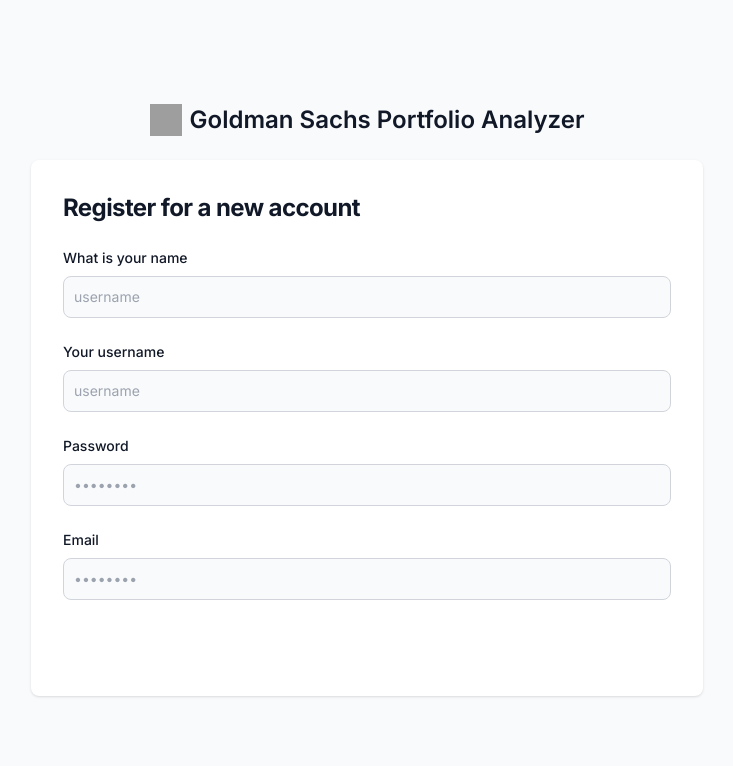
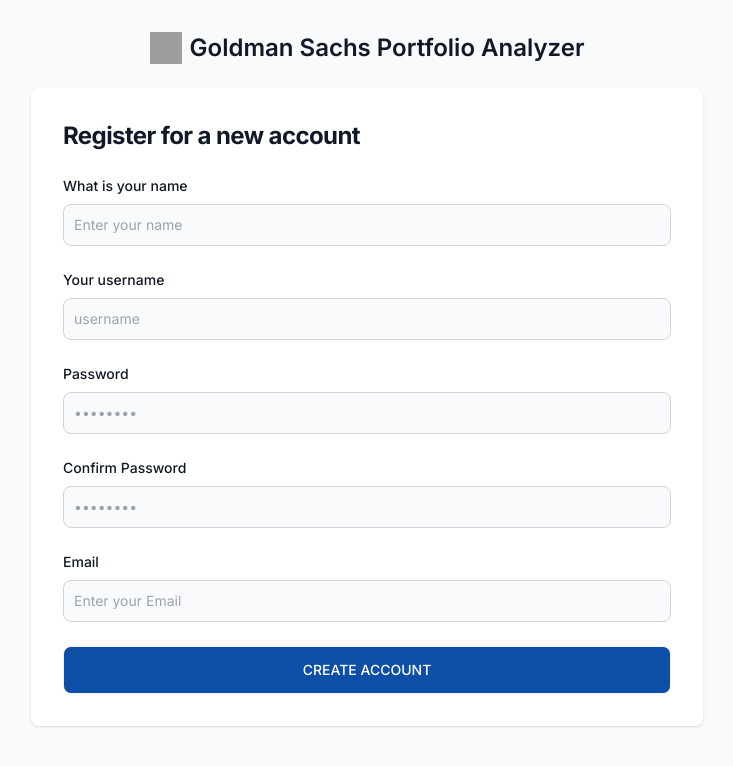
Before and after one commit to quinncheong/goldman-sachs-portfolio-manager, a Next.js app in the folder frontend/: page /register in a window 1280 px wide. Shown: the top 766 px of the page, without its empty margins (273-1006 px from the left). Built offline with nearby package versions, Linux system fonts and the light colour scheme; grey boxes are pictures that could not be loaded; what cookies-next would draw is missing.

Commit message:
Implement register on FE

```diff
--- a/frontend/src/api/authentication.js
+++ b/frontend/src/api/authentication.js
@@ -16,9 +16,10 @@ const axiosAuthInstance = axios.create({
 });
 
 export const useRegister = () => {
-  const { data, isLoading, isSuccess, isError, error, mutate } = useMutation({
-    mutationFn: (data) => register(data),
-  });
+  const { data, isLoading, isSuccess, isError, error, mutateAsync } =
+    useMutation({
+      mutationFn: (data) => register(data),
+    });
 
   return {
     data,
@@ -26,7 +27,7 @@ export const useRegister = () => {
     isSuccess,
     isError,
     error,
-    mutate,
+    mutateAsync,
   };
 };
 
--- a/frontend/src/app/(not-authenticated)/register/page.jsx
+++ b/frontend/src/app/(not-authenticated)/register/page.jsx
@@ -9,25 +9,68 @@ import { useCreateAccessLog } from "@/api/user";
 
 export default function Register() {
   const router = useRouter();
+
   const [name, setName] = useState("");
   const [username, setUsername] = useState("");
   const [password, setPassword] = useState("");
+  const [confirmPassword, setConfirmPassword] = useState("");
   const [email, setEmail] = useState("");
 
   const [errors, setErrors] = useState([]);
+  const [passwordErrors, setPasswordErrors] = useState([]);
+  const [confirmPasswordErrors, setConfirmPasswordErrors] = useState([]);
+  const [emailErrors, setEmailErrors] = useState([]);
 
   const { accessLogError, addAccessLog } = useCreateAccessLog();
-  const { data, isLoading, mutate } = useRegister();
-
-  //   useEffect(() => {
-  //     validateForm();
-  //     function validateForm() {}
-  //   }, [name, username, password, email]);
+  const { data, isLoading, mutateAsync } = useRegister();
 
   const handleRegisterUser = async (e) => {
     e.preventDefault();
+
+    if (
+      passwordErrors.length > 0 ||
+      confirmPasswordErrors.length > 0 ||
+      emailErrors.length > 0
+    ) {
+      return;
+    }
+
+    if (
+      password.length === 0 ||
+      confirmPassword.length === 0 ||
+      email.length === 0 ||
+      name.length === 0
+    ) {
+      return;
+    }
+
+    let newUser = {
+      name,
+      username,
+      password,
+      email,
+    };
+
+    await mutateAsync(newUser);
+    console.log(data);
+    if (!data?.token) {
+      alert("there was an error");
+      return;
+    }
+    if (data.token === 403) {
+      alert("Wrong username or password.");
+    } else {
+      await setCookie("token", data.token);
+      await addAccessLog("REGISTER");
+      router.push("/dashboard");
+    }
+  };
+
+  //   Todo make a call to the server and check if the username is already present
+  const validateUsername = (e) => {};
+
+  const validatePassword = async (e) => {
     let errors = [];
-
     if (password.length < 8 || password.length > 25) {
       errors.push("Password must be between 8 - 25 characters");
     }
@@ -50,24 +93,33 @@ export default function Register() {
       errors.push("Password must contain at least 1 symbol");
     }
 
-    if (errors.length > 0) {
-      setErrors(errors);
-      return;
+    setPasswordErrors(errors);
+
+    return errors;
+  };
+
+  const validateConfirmPassword = (e) => {
+    let errors = [];
+
+    if (password !== confirmPassword) {
+      errors.push("Passwords do not match!");
     }
 
-    // let token = await mutate();
-    // if (token === 403) {
-    //   alert("Wrong username or password.");
-    // } else {
-    //   await setCookie("token", token);
-    //   await addAccessLog("LOGIN");
-    //   router.push("/dashboard");
-    // }
+    setConfirmPasswordErrors(errors);
+    return errors;
+  };
+
+  const validateEmail = (e) => {
+    let errors = [];
+    if (!/^[\w-\.]+@([\w-]+\.)+[\w-]{2,4}$/.test(email)) {
+      errors.push("Email is invalid!");
+    }
+    setEmailErrors(errors);
   };
 
   return (
-    <section className="bg-gray-50 dark:bg-gray-900">
-      <div className="flex flex-col items-center justify-center px-6 py-8 mx-auto md:h-screen lg:py-0">
+    <section style={{ height: 1700 }} className="bg-gray-50 dark:bg-gray-900">
+      <div className="flex flex-col items-center justify-center p-8 m-auto">
         <a
           href="#"
           className="flex items-center mb-6 text-2xl font-semibold text-gray-900 dark:text-white"
@@ -97,12 +149,12 @@ export default function Register() {
                 <input
                   type="text"
                   name="name"
-                  id="username"
+                  id="name"
                   className="bg-gray-50 border border-gray-300 text-gray-900 sm:text-sm rounded-lg focus:ring-primary-600 focus:border-primary-600 block w-full p-2.5 dark:bg-gray-700 dark:border-gray-600 dark:placeholder-gray-400 dark:text-white dark:focus:ring-blue-500 dark:focus:border-blue-500"
-                  placeholder="username"
+                  placeholder="Enter your name"
                   required
-                  value={username}
-                  onChange={(e) => setUsername(e.target.value)}
+                  value={name}
+                  onChange={(e) => setName(e.target.value)}
                 />
               </div>
               <div>
@@ -139,32 +191,55 @@ export default function Register() {
                   required
                   value={password}
                   onChange={(e) => setPassword(e.target.value)}
+                  onBlur={validatePassword}
                 />
-                {errors.length > 0 && <RenderFormErrors errors={errors} />}
+                <RenderFormErrors errors={passwordErrors} />
               </div>
               <div>
                 <label
-                  htmlFor="password"
+                  htmlFor="confirmPassword"
+                  className="block mb-2 text-sm font-medium text-gray-900 dark:text-white"
+                >
+                  Confirm Password
+                </label>
+                <input
+                  type="password"
+                  name="confirmPassword"
+                  id="confirmPassword"
+                  placeholder="••••••••"
+                  className="bg-gray-50 border border-gray-300 text-gray-900 sm:text-sm rounded-lg focus:ring-primary-600 focus:border-primary-600 block w-full p-2.5 dark:bg-gray-700 dark:border-gray-600 dark:placeholder-gray-400 dark:text-white dark:focus:ring-blue-500 dark:focus:border-blue-500"
+                  required
+                  value={confirmPassword}
+                  onChange={(e) => setConfirmPassword(e.target.value)}
+                  onBlur={validateConfirmPassword}
+                />
+                <RenderFormErrors errors={confirmPasswordErrors} />
+              </div>
+              <div>
+                <label
+                  htmlFor="email"
                   className="block mb-2 text-sm font-medium text-gray-900 dark:text-white"
                 >
                   Email
                 </label>
                 <input
-                  type="password"
-                  name="password"
-                  id="password"
-                  placeholder="••••••••"
+                  type="email"
+                  name="email"
+                  id="email"
+                  placeholder="Enter your Email"
                   className="bg-gray-50 border border-gray-300 text-gray-900 sm:text-sm rounded-lg focus:ring-primary-600 focus:border-primary-600 block w-full p-2.5 dark:bg-gray-700 dark:border-gray-600 dark:placeholder-gray-400 dark:text-white dark:focus:ring-blue-500 dark:focus:border-blue-500"
                   required
-                  value={password}
-                  onChange={(e) => setPassword(e.target.value)}
+                  value={email}
+                  onChange={(e) => setEmail(e.target.value)}
+                  onBlur={validateEmail}
                 />
+                <RenderFormErrors errors={emailErrors} />
               </div>
 
               <button
                 onClick={handleRegisterUser}
                 type="submit"
-                className="w-full text-white bg-primary-600 hover:bg-primary-700 focus:ring-4 focus:outline-none focus:ring-primary-300 font-medium rounded-lg text-sm px-5 py-2.5 text-center dark:bg-primary-600 dark:hover:bg-primary-700 dark:focus:ring-primary-800"
+                className="w-full text-white btn bg-primary-300 hover:bg-green-700 focus:ring-4 focus:outline-none focus:ring-primary-300 font-medium rounded-lg text-sm px-5 py-2.5 text-center dark:bg-primary-600 dark:hover:bg-primary-700 dark:focus:ring-primary-800"
               >
                 Create Account
               </button>
@@ -178,8 +253,11 @@ export default function Register() {
 }
 
 function RenderFormErrors({ errors }) {
+  if (!errors || errors.length === 0) {
+    return;
+  }
   return (
-    <div className="container flex flex-col gap-3 p-3 m-auto border-3 border-bg-green">
+    <div className="container flex flex-col gap-3 p-3 my-5 border-2 border-error">
       {errors.map((err, index) => (
         <div key={index} className="alert alert-error">
           <svg
```
Also changed, not shown: 1 other file (tests, documents, lock files or other folders).
